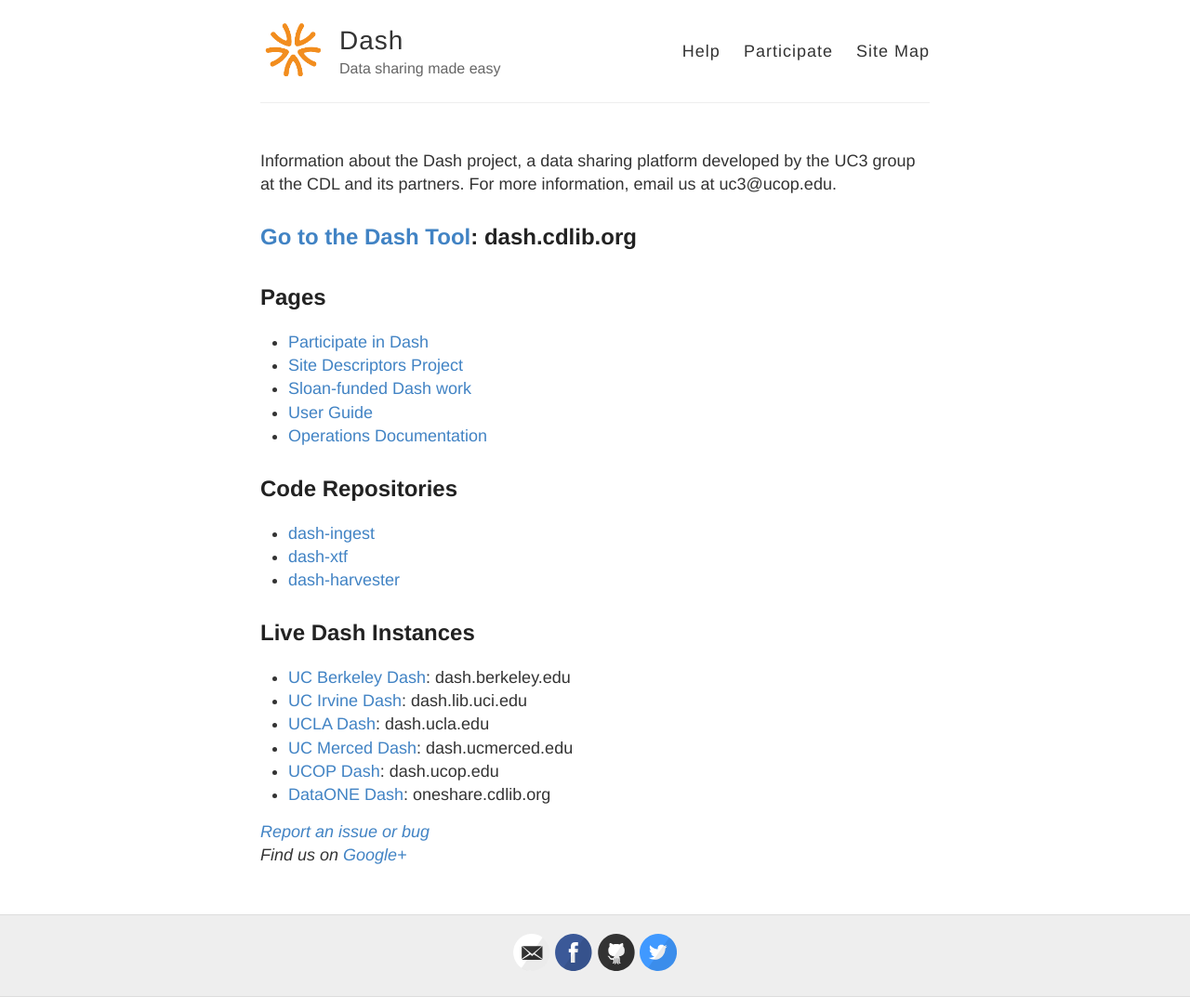
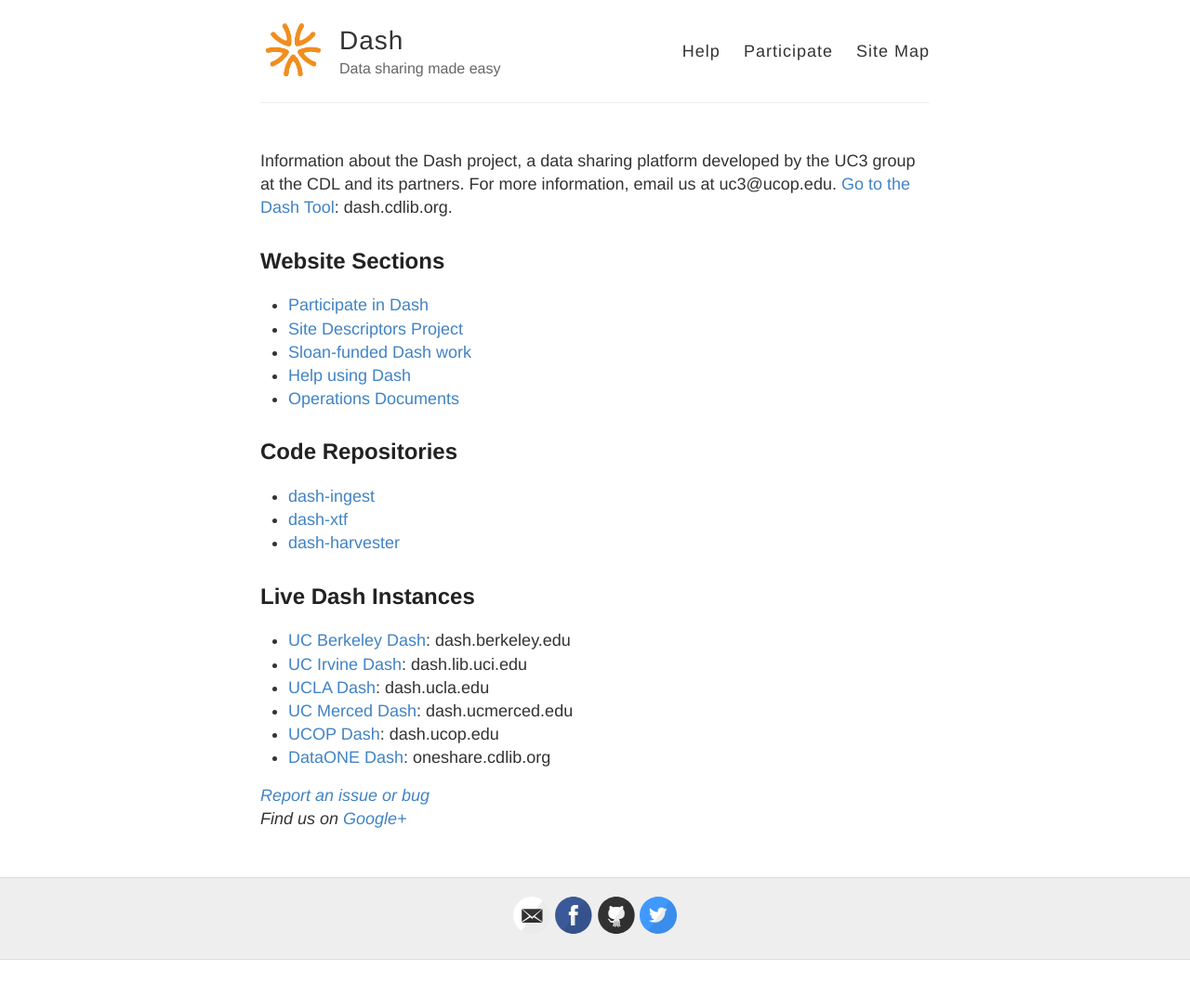
Before and after one commit to CDLUC3/dash, a Jekyll site: the page built from index.html, in a window 1280 px wide. Shown: the whole page at 93% size. Built offline with Jekyll 4.4.1, drawn with Linux system fonts in a browser that asks for light colours; after the commit the page ends 1033 px from its top, so only the background shows below that.

Commit message:
lots of updates

```diff
--- a/index.html
+++ b/index.html
@@ -18,18 +18,16 @@
   {% endfor %}
 </div> -->
 
-Information about the Dash project, a data sharing platform developed by the UC3 group at the CDL and its partners. For more information, email us at uc3@ucop.edu.
-
-<h2><a href="http://dash.cdlib.org">Go to the Dash Tool</a>: dash.cdlib.org</h2>
+Information about the Dash project, a data sharing platform developed by the UC3 group at the CDL and its partners. For more information, email us at uc3@ucop.edu. <a href="http://dash.cdlib.org">Go to the Dash Tool</a>: dash.cdlib.org.
 
 
-<h2>Pages</h2>
+<h2>Website Sections</h2>
 <ul>
 <li><a href="http://cdluc3.github.io/dash/participation">Participate in Dash</a></li>
 <li><a href="http://cdluc3.github.io/dash/site-descriptors">Site Descriptors Project</a></li>
 <li><a href="http://cdluc3.github.io/dash/sloan-project">Sloan-funded Dash work</a></li>
-<li><a href="http://cdluc3.github.io/dash/user-guide">User Guide</a></li>
-<li><a href="http://cdluc3.github.io/dash/operations">Operations Documentation</a></li>
+<li><a href="http://cdluc3.github.io/dash/user-guide">Help using Dash</a></li>
+<li><a href="http://cdluc3.github.io/dash/operations">Operations Documents</a></li>
 </ul>
 
 
```
Also changed, not shown: operations.md (+5 -4 lines), sloan-project.md (+1 -1 lines).
